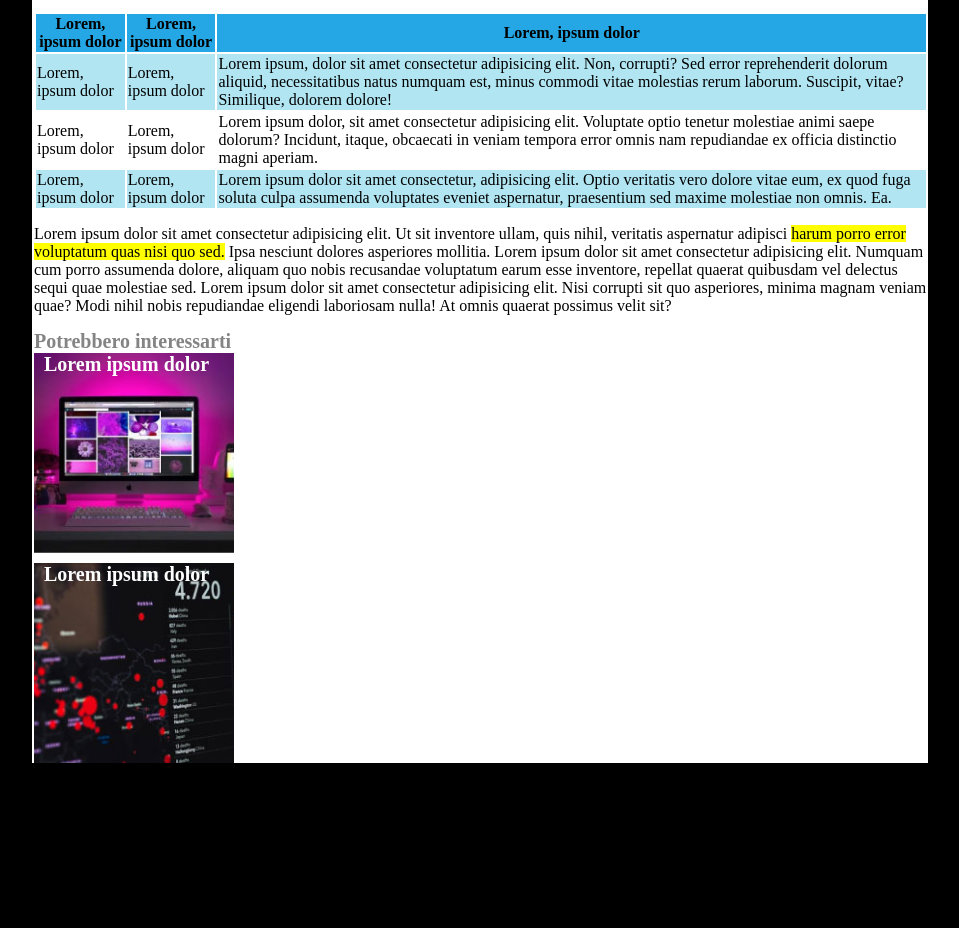
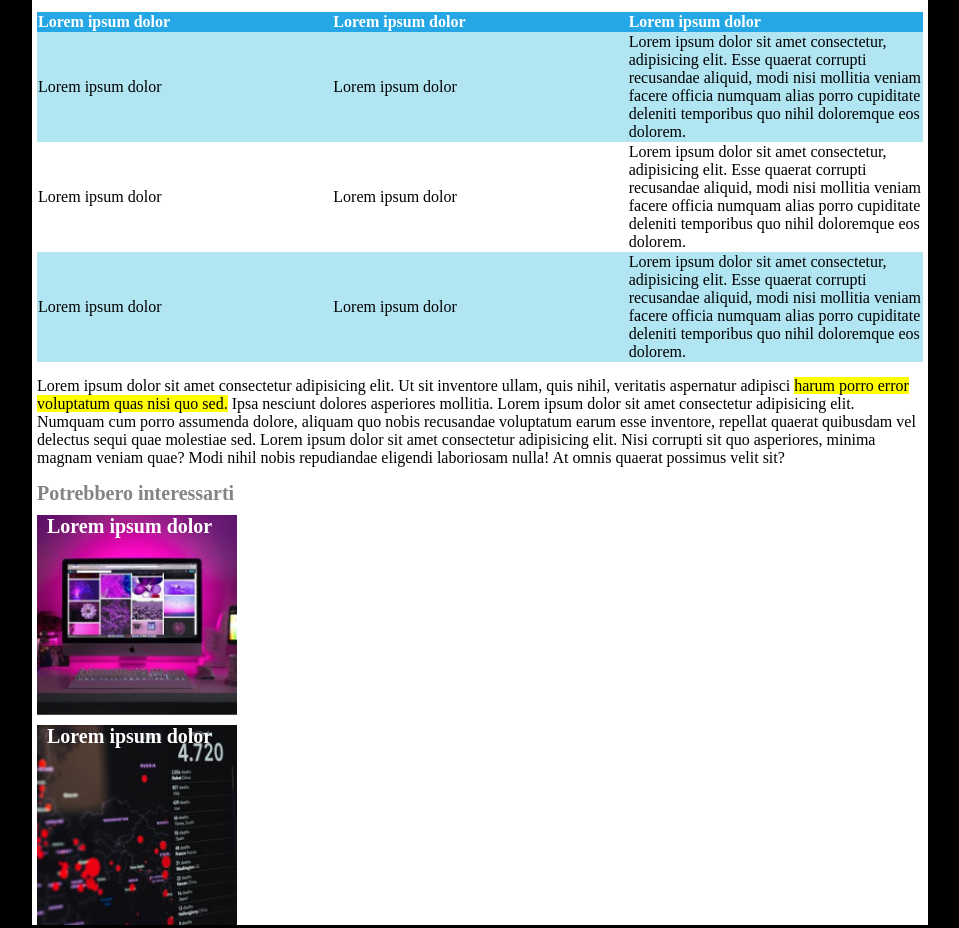
Before and after one commit to Guz117/bene-pubblico, a plain HTML site: page index.html in a window 1280 px wide. Shown: the part 1267-2195 px from the top of the page, without its empty margins (160-1119 px from the left). Before the commit the page ends 2030 px from the top, so only its background shows below. Drawn offline with Linux system fonts and the light colour scheme.

Commit message:
ul non a sinistra

```diff
--- a/css/style.css
+++ b/css/style.css
@@ -13,7 +13,8 @@ body{
 }
 
 .contain{
-    margin-left: 2px;
+    margin-left: 5px;
+    margin-right: 5px;
 }
 
 /* header */
@@ -57,6 +58,8 @@ body{
 }
 /* /Foto Tim    */
 
+
+/* Testo */
 .testo{
     margin-top: 15px;
 }
@@ -65,39 +68,53 @@ body{
     background-color: yellow;
 }
 
-.lista{
-    margin-left: 2px;
+/* /Testo */
+
+/* Tabella */
+table{
+    border-spacing: 0;
+    width: 100%;
 }
+
+th{
+    text-align: left;
+}
+
+th,td{
+    width: 33%;
+}
+
 
 thead{
     background-color: #24a7e4;
+    color: white;
 }
+
+
 
 .riga{
     background-color: #b1e5f2;
 }
+/* /Tabella */
 
 
-
-.foto-footer1{
+/* Footer */
+.foto-footer1,.foto-footer2{
     width: 200px;
     height: 200px;
     color: white;
-    background-image: url(../img/monitor.jpg);
     font-size: 20px;
     background-position: center;
     background-size: cover;
     margin-bottom: 10px;
 }
 
+.foto-footer1{
+    background-image: url(../img/monitor.jpg);
+}
+
 .foto-footer2{
-    width: 200px;
-    height: 200px;
-    color: white;
     background-image: url(../img/graph.jpg);
-    font-size: 20px;
-    background-position: center;
-    background-size: cover;
 }
 
 .immagini-footer{
@@ -107,4 +124,6 @@ thead{
 .interesse{
     color: #848484;
     font-size: 20px;
+    margin-bottom: 10px;
 }
+/* Footer */
--- a/index.html
+++ b/index.html
@@ -60,33 +60,31 @@
             <table class="testo">
                 <thead>
                     <tr>
-                            <th colspan="2">Lorem, ipsum dolor</th>
-                            <th colspan="2">Lorem, ipsum dolor</th>
-                            <th colspan="2">Lorem, ipsum dolor</th>
+                        <th>Lorem ipsum dolor</th>
+                        <th>Lorem ipsum dolor</th>
+                        <th>Lorem ipsum dolor</th>
                     </tr>
                 </thead>
-
                 <tbody>
-                        <tr class="riga">
-                            <td colspan="2">Lorem, ipsum dolor</td>
-                            <td colspan="2">Lorem, ipsum dolor</td>
-                            <td colspan="2">Lorem ipsum, dolor sit amet consectetur adipisicing elit. Non, corrupti? Sed error reprehenderit dolorum aliquid, necessitatibus natus numquam est, minus commodi vitae molestias rerum laborum. Suscipit, vitae? Similique, dolorem dolore!</td>
+                    <tr>
+                        <td class="riga">Lorem ipsum dolor</td>
+                        <td class="riga">Lorem ipsum dolor</td>
+                        <td class="riga">Lorem ipsum dolor sit amet consectetur, adipisicing elit. Esse quaerat corrupti recusandae aliquid, modi nisi mollitia veniam facere officia numquam alias porro cupiditate deleniti temporibus quo nihil doloremque eos dolorem.</td>
                     </tr>
 
                     <tr>
-                            <td colspan="2">Lorem, ipsum dolor</td>
-                            <td colspan="2">Lorem, ipsum dolor</td>
-                            <td colspan="2">Lorem ipsum dolor, sit amet consectetur adipisicing elit. Voluptate optio tenetur molestiae animi saepe dolorum? Incidunt, itaque, obcaecati in veniam tempora error omnis nam repudiandae ex officia distinctio magni aperiam.</td>
+                        <td>Lorem ipsum dolor</td>
+                        <td>Lorem ipsum dolor</td>
+                        <td>Lorem ipsum dolor sit amet consectetur, adipisicing elit. Esse quaerat corrupti recusandae aliquid, modi nisi mollitia veniam facere officia numquam alias porro cupiditate deleniti temporibus quo nihil doloremque eos dolorem.</td>
                     </tr>
 
-                        <tr class="riga">
-                            <td colspan="2">Lorem, ipsum dolor</td>
-                            <td colspan="2">Lorem, ipsum dolor</td>
-                            <td colspan="2">Lorem ipsum dolor sit amet consectetur, adipisicing elit. Optio veritatis vero dolore vitae eum, ex quod fuga soluta culpa assumenda voluptates eveniet aspernatur, praesentium sed maxime molestiae non omnis. Ea.</td>
+                    <tr>
+                        <td class="riga">Lorem ipsum dolor</td>
+                        <td class="riga">Lorem ipsum dolor</td>
+                        <td class="riga">Lorem ipsum dolor sit amet consectetur, adipisicing elit. Esse quaerat corrupti recusandae aliquid, modi nisi mollitia veniam facere officia numquam alias porro cupiditate deleniti temporibus quo nihil doloremque eos dolorem.</td>
                     </tr>
                 </tbody>
             </table>
-
 
 
             <!-- /Tabella -->
@@ -98,6 +96,8 @@
                 </div>
             <!-- /Testo 2 -->
 
+
+            <!-- Footer -->
                 <footer>
                     <div class="testo interesse">
                         <span><strong>Potrebbero interessarti</strong></span>
@@ -111,6 +111,7 @@
                         <span class="immagini-footer"><strong>Lorem ipsum dolor</strong></span>
                     </div>
                 </footer>
+            <!-- /Footer     -->
 
             </div>
         </main>
```
Lines whose indentation alone changed are shown as unchanged.
